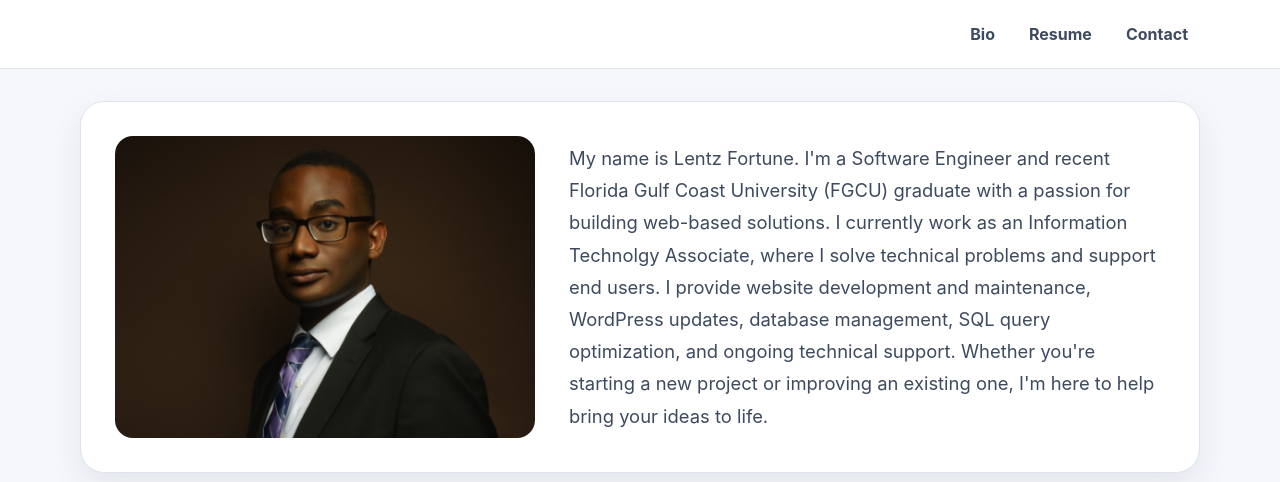
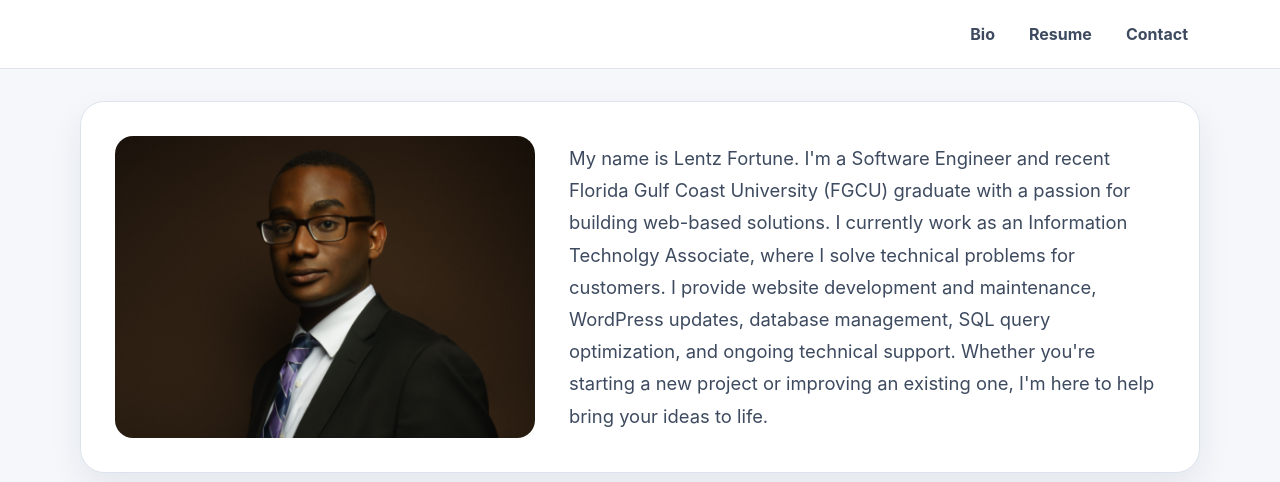
Before and after one commit to lentzfortune/portfolio-site, a React (Vite) app: page / in a window 1280 px wide. Shown: the top 482 px of the page. Built offline with nearby package versions, Linux system fonts and the light colour scheme.

Commit message:
bio update

```diff
--- a/src/App.jsx
+++ b/src/App.jsx
@@ -45,7 +45,7 @@ export default function App() {
             <p id="about">
               My name is Lentz Fortune. I'm a Software Engineer and recent Florida Gulf Coast University
               (FGCU) graduate with a passion for building web-based solutions.
-              I currently work as an Information Technolgy Associate, where I solve technical problems and support end users.
+              I currently work as an Information Technolgy Associate, where I solve technical problems for customers.
               I provide website development and maintenance, WordPress updates, database management, SQL query optimization, and
               ongoing technical support. Whether you're starting a new project or improving an existing one, I'm here to help bring your ideas to life.
             </p>
```
